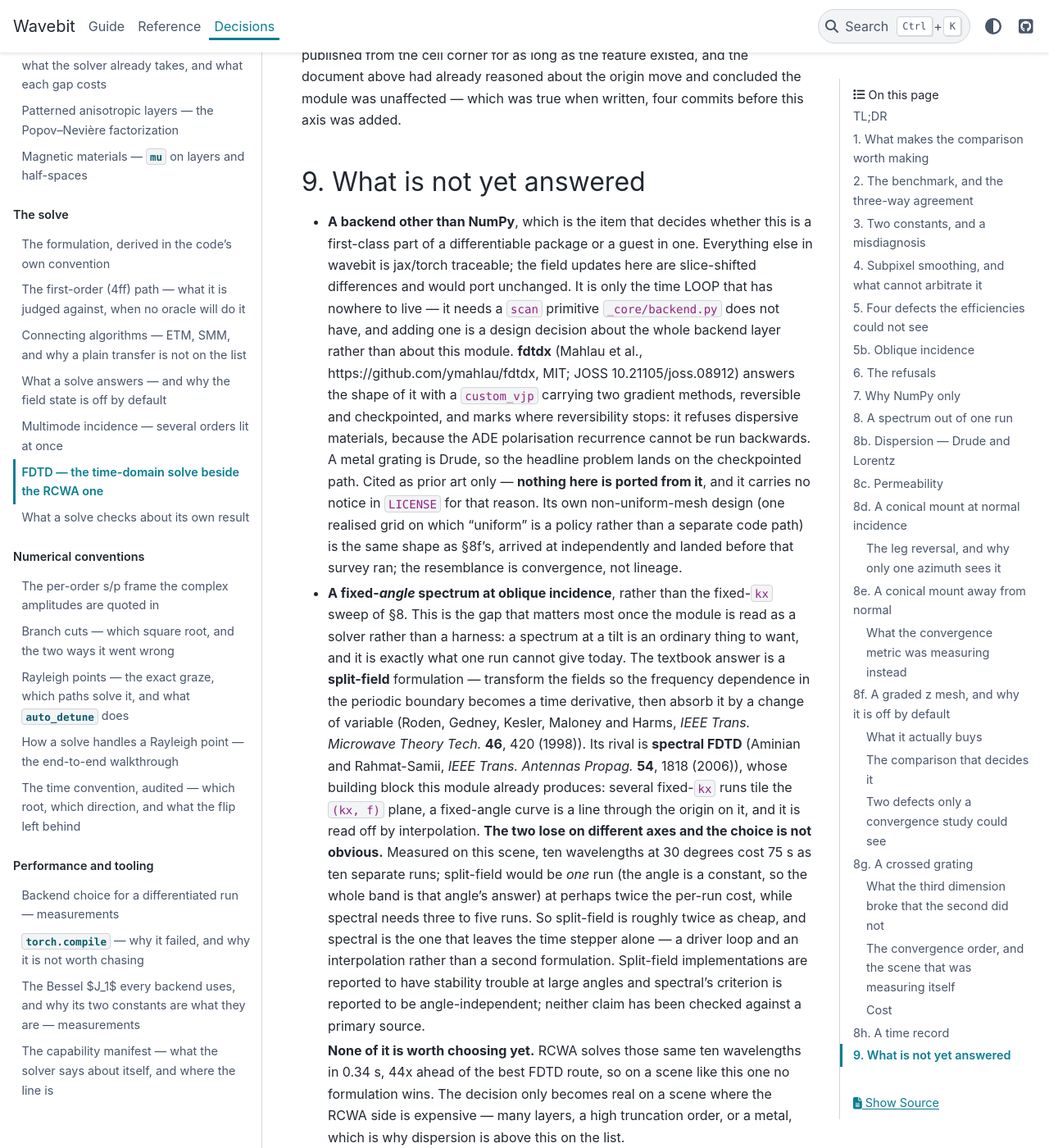
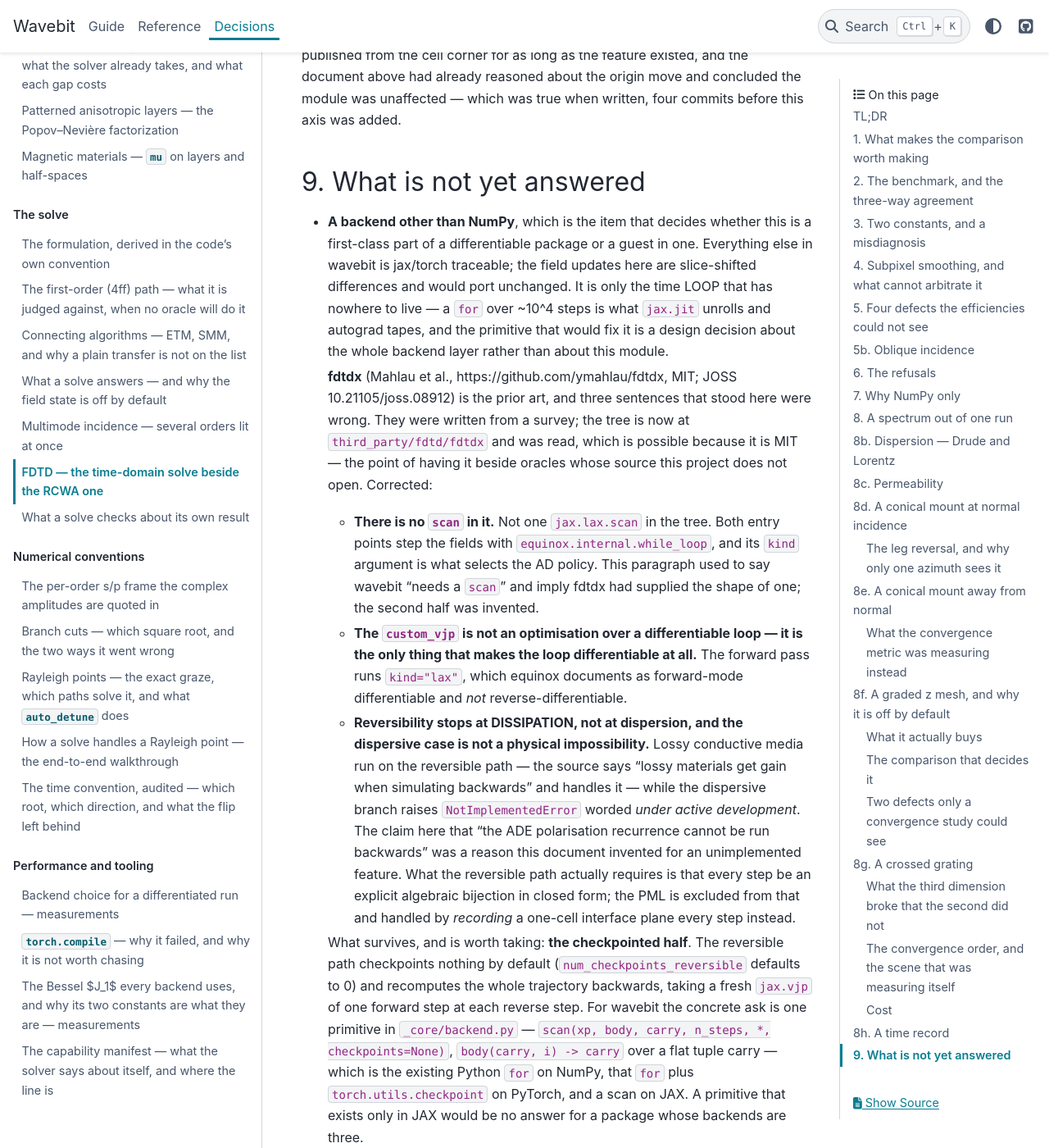
Before and after one commit to fieldalgo/wavebit, a Sphinx documentation site: the page built from docs/fdtd.md, in a window 1280 px wide and 1400 px high, scrolled down 26572 px. Shown: the whole window at 82% size. Built offline with Sphinx 7.4.7 and the PyData theme 0.15.4, drawn with Linux system fonts in a browser that asks for light colours; some of the changed text lies outside the part shown.

Commit message:
docs(fdtd): three claims about fdtdx were written from a survey and are wrong
The paragraph in section 9 about the differentiable time loop cited fdtdx as
prior art from a survey. The tree is now at `third_party/fdtd/fdtdx` and was
read -- which is possible because it is MIT, the point of keeping it beside
oracles whose source this project does not open. Three sentences do not survive
the reading:

  * **There is no `scan` in it.** Not one `jax.lax.scan` in the tree; both
    entry points use `equinox.internal.while_loop`. This document said wavebit
    "needs a `scan`" and implied fdtdx had supplied the shape of one. The
    second half was invented.
  * **The `custom_vjp` is not an optimisation over a differentiable loop.** It
    is the only thing that makes the loop differentiable at all: the forward
    pass runs `kind="lax"`, which equinox documents as forward-mode
    differentiable and not reverse-differentiable.
  * **Reversibility stops at dissipation, not at dispersion.** Lossy
    conductive media run on the reversible path -- the source handles the gain
    that reversing them produces -- while the dispersive branch raises
    `NotImplementedError` worded *under active development*. "The ADE
    polarisation recurrence cannot be run backwards" was a physical reason this
    document invented for an unimplemented feature, which is the worse kind of
    wrong: it reads as a finding.

What survives is the checkpointed half, and the paragraph now states the ask
concretely instead of gesturing at it: one primitive in `_core/backend.py`,
`scan(xp, body, carry, n_steps, *, checkpoints=None)` over a flat tuple carry
-- the existing Python `for` on NumPy, that `for` plus `torch.utils.checkpoint`
on PyTorch, a scan on JAX. A primitive that exists only in JAX would be no
answer for a package whose backends are three.

The oracle assessment that came out of the same reading -- fdtdx has genuine
Bloch boundaries and oblique incidence but no working per-order extraction --
belongs to the reference collection rather than here, and is written up in
`third_party/fdtd/ANALYSIS.md`.

Co-Authored-By: Claude Opus 5 <noreply@anthropic.com>

```diff
--- a/docs/fdtd.md
+++ b/docs/fdtd.md
@@ -837,17 +837,44 @@ four commits before this axis was added.
 - **A backend other than NumPy**, which is the item that decides whether this is a first-class
   part of a differentiable package or a guest in one. Everything else in wavebit is jax/torch
   traceable; the field updates here are slice-shifted differences and would port unchanged. It
-  is only the time LOOP that has nowhere to live — it needs a `scan` primitive `_core/backend.py`
-  does not have, and adding one is a design decision about the whole backend layer rather than
-  about this module. **fdtdx** (Mahlau et al., https://github.com/ymahlau/fdtdx, MIT;
-  JOSS 10.21105/joss.08912) answers the shape of it with a `custom_vjp` carrying two gradient
-  methods, reversible and checkpointed, and marks where reversibility stops: it refuses
-  dispersive materials, because the ADE polarisation recurrence cannot be run backwards. A metal
-  grating is Drude, so the headline problem lands on the checkpointed path. Cited as prior art
-  only — **nothing here is ported from it**, and it carries no notice in `LICENSE` for that
-  reason. Its own non-uniform-mesh design (one realised grid on which "uniform" is a policy
-  rather than a separate code path) is the same shape as §8f's, arrived at independently and
-  landed before that survey ran; the resemblance is convergence, not lineage.
+  is only the time LOOP that has nowhere to live — a `for` over ~10^4 steps is what `jax.jit`
+  unrolls and autograd tapes, and the primitive that would fix it is a design decision about the
+  whole backend layer rather than about this module.
+
+  **fdtdx** (Mahlau et al., https://github.com/ymahlau/fdtdx, MIT; JOSS 10.21105/joss.08912) is
+  the prior art, and three sentences that stood here were wrong. They were written from a survey;
+  the tree is now at `third_party/fdtd/fdtdx` and was read, which is possible because it is MIT —
+  the point of having it beside oracles whose source this project does not open. Corrected:
+
+  - **There is no `scan` in it.** Not one `jax.lax.scan` in the tree. Both entry points step the
+    fields with `equinox.internal.while_loop`, and its `kind` argument is what selects the AD
+    policy. This paragraph used to say wavebit "needs a `scan`" and imply fdtdx had supplied the
+    shape of one; the second half was invented.
+  - **The `custom_vjp` is not an optimisation over a differentiable loop — it is the only thing
+    that makes the loop differentiable at all.** The forward pass runs `kind="lax"`, which
+    equinox documents as forward-mode differentiable and *not* reverse-differentiable.
+  - **Reversibility stops at DISSIPATION, not at dispersion, and the dispersive case is not a
+    physical impossibility.** Lossy conductive media run on the reversible path — the source says
+    "lossy materials get gain when simulating backwards" and handles it — while the dispersive
+    branch raises `NotImplementedError` worded *under active development*. The claim here that
+    "the ADE polarisation recurrence cannot be run backwards" was a reason this document invented
+    for an unimplemented feature. What the reversible path actually requires is that every step
+    be an explicit algebraic bijection in closed form; the PML is excluded from that and handled
+    by *recording* a one-cell interface plane every step instead.
+
+  What survives, and is worth taking: **the checkpointed half**. The reversible path checkpoints
+  nothing by default (`num_checkpoints_reversible` defaults to 0) and recomputes the whole
+  trajectory backwards, taking a fresh `jax.vjp` of one forward step at each reverse step. For
+  wavebit the concrete ask is one primitive in `_core/backend.py` —
+  `scan(xp, body, carry, n_steps, *, checkpoints=None)`, `body(carry, i) -> carry` over a flat
+  tuple carry — which is the existing Python `for` on NumPy, that `for` plus
+  `torch.utils.checkpoint` on PyTorch, and a scan on JAX. A primitive that exists only in JAX
+  would be no answer for a package whose backends are three.
+
+  Cited as prior art only — **nothing here is ported from it**, and it carries no notice in
+  `LICENSE` for that reason. Its own non-uniform-mesh design (one realised grid on which
+  "uniform" is a policy rather than a separate code path) is the same shape as §8f's, arrived at
+  independently and landed before that survey ran; the resemblance is convergence, not lineage.
 - **A fixed-*angle* spectrum at oblique incidence**, rather than the fixed-`kx` sweep of §8.
   This is the gap that matters most once the module is read as a solver rather than a harness:
   a spectrum at a tilt is an ordinary thing to want, and it is exactly what one run cannot give
```
